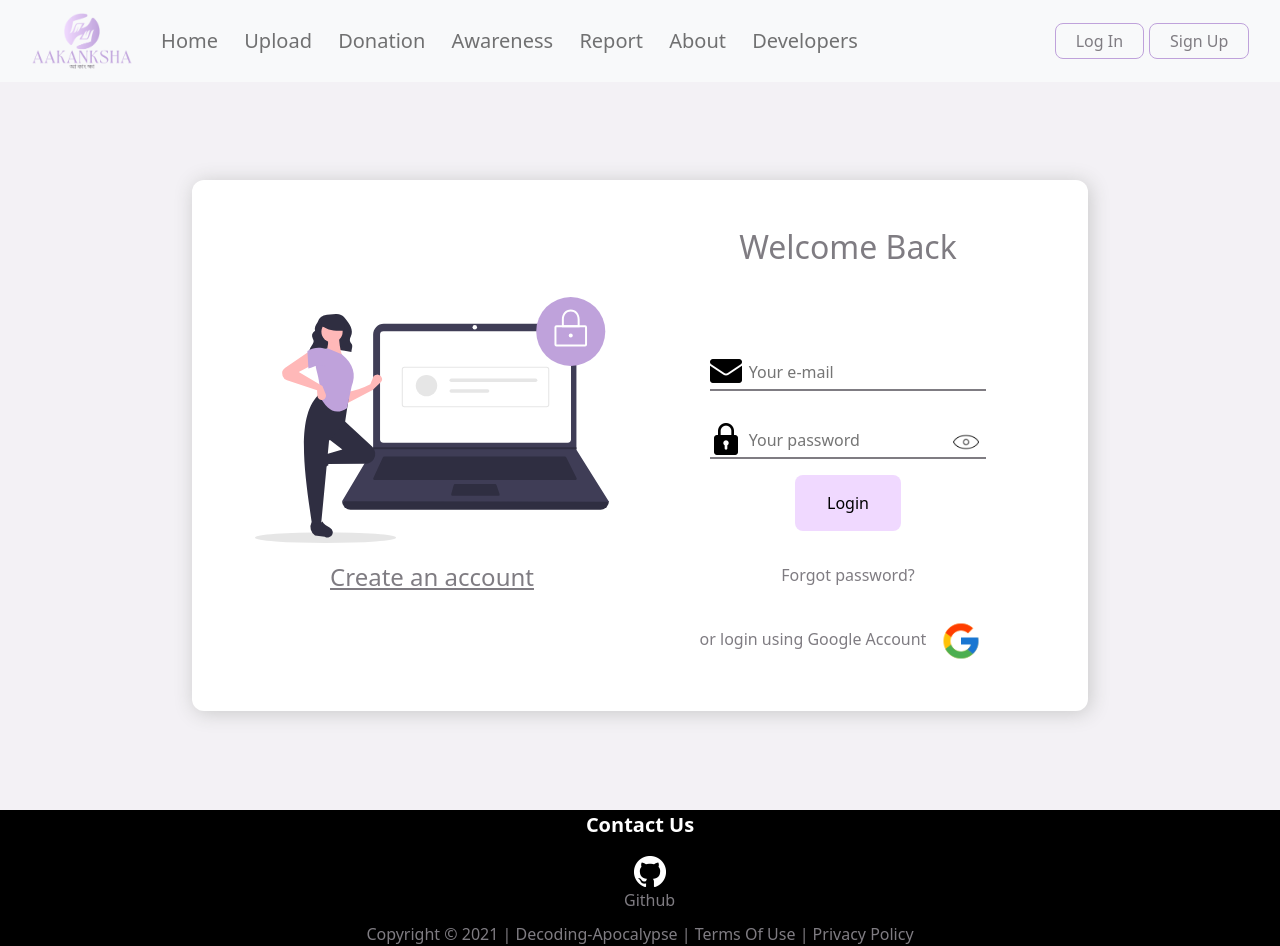
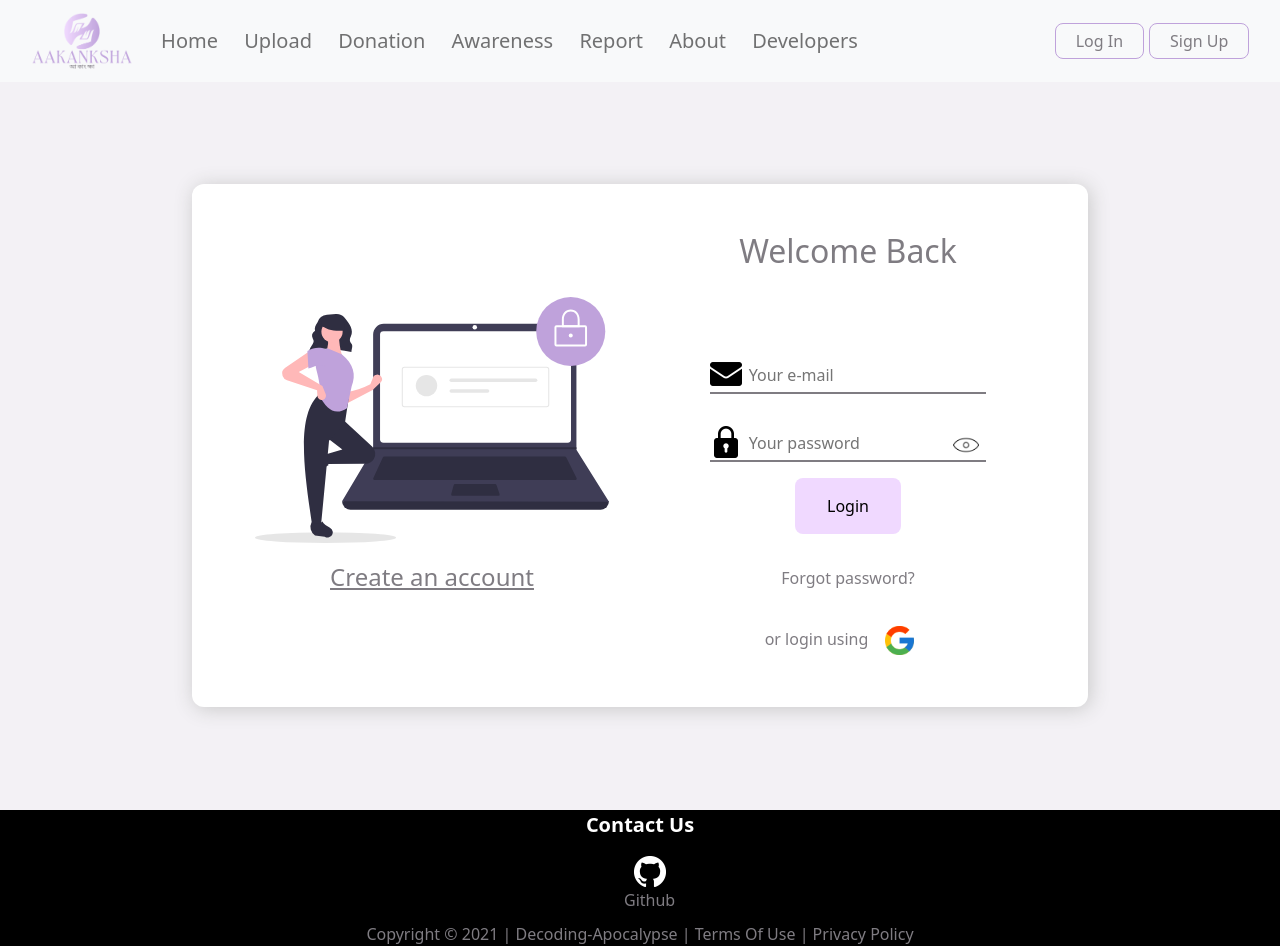
Before and after one commit to decoding-apocalypse/aashroy-client, a React (Create React App) app: page /login in a window 1280 px wide. Built offline with nearby package versions, Linux system fonts and the light colour scheme; no server answers.

Commit message:
made responsive and post , get div

```diff
--- a/src/pages/Login.jsx
+++ b/src/pages/Login.jsx
@@ -122,7 +122,7 @@ const Login = (props) => {
               </Link>
             </div>
             <div className={styles.externalLinks}>
-              <span className={styles.text}>or login using Google Account</span>
+              <span className={styles.text}>or login using</span>
               <span className={styles.icons}>
                 <GoogleLogin
                   clientId={process.env.REACT_APP_GOOGLE_OAUTH_CLIENT_ID}
--- a/src/pages/Stuffs.jsx
+++ b/src/pages/Stuffs.jsx
@@ -180,6 +180,7 @@ const Stuffs = (props) => {
                 Search
               </a>
             </div>
+            <br></br>
             <h3>or</h3>
             <br />
             <a
--- a/src/pages/css/Login.module.css
+++ b/src/pages/css/Login.module.css
@@ -66,6 +66,7 @@
   position: relative;
 }
 
+
 .right form input {
   margin: 1rem auto;
   width: 80%;
@@ -100,7 +101,7 @@
 }
 
 .icons img {
-  width: 42px;
+  width: 35px;
   margin: 0 0.5rem;
 }
 
@@ -162,6 +163,10 @@
     margin: auto;
     padding: 0.7rem 1.5rem;
   }
+  .icons img {
+    width: 30px;
+    margin: 0 0.5rem;
+  }
 }
 
 @media only screen and (max-width: 630px) {
@@ -173,6 +178,7 @@
 
   .right form input {
     width: 100%;
+    margin: 0px;
   }
 
   .errorMsg {
```
